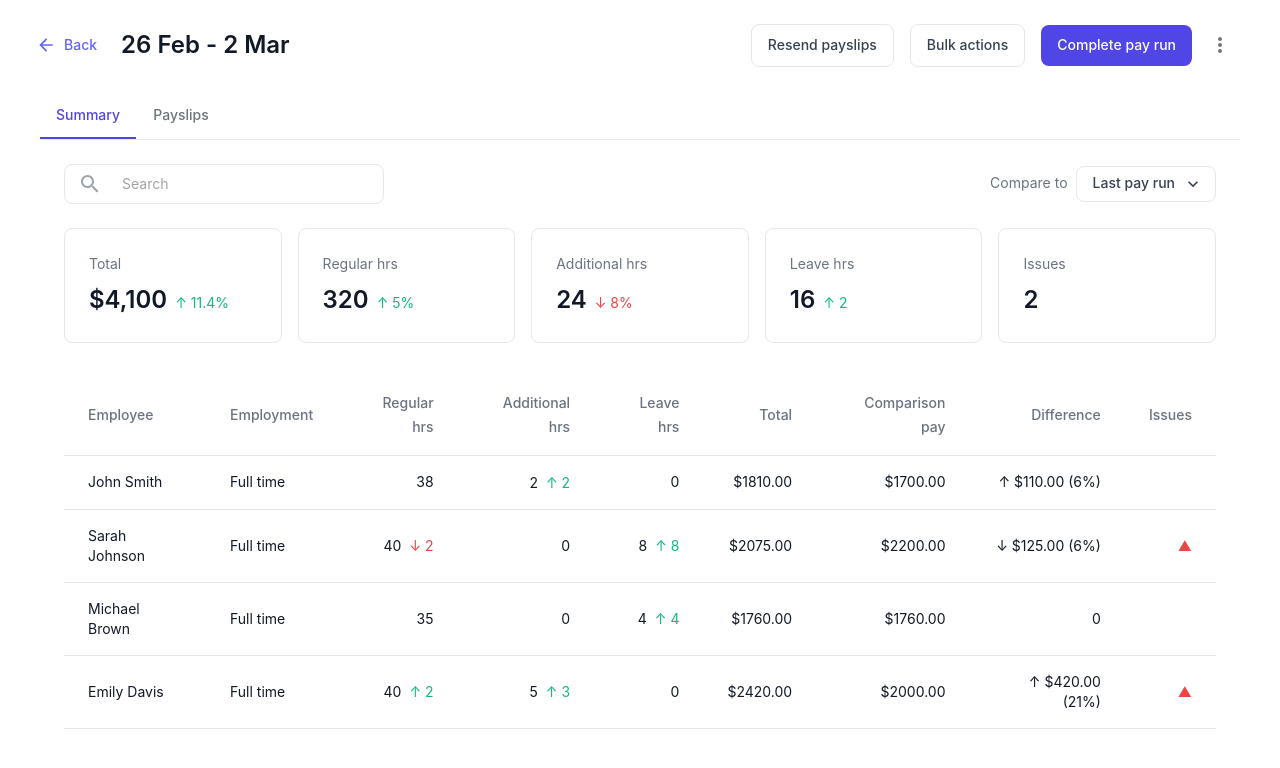
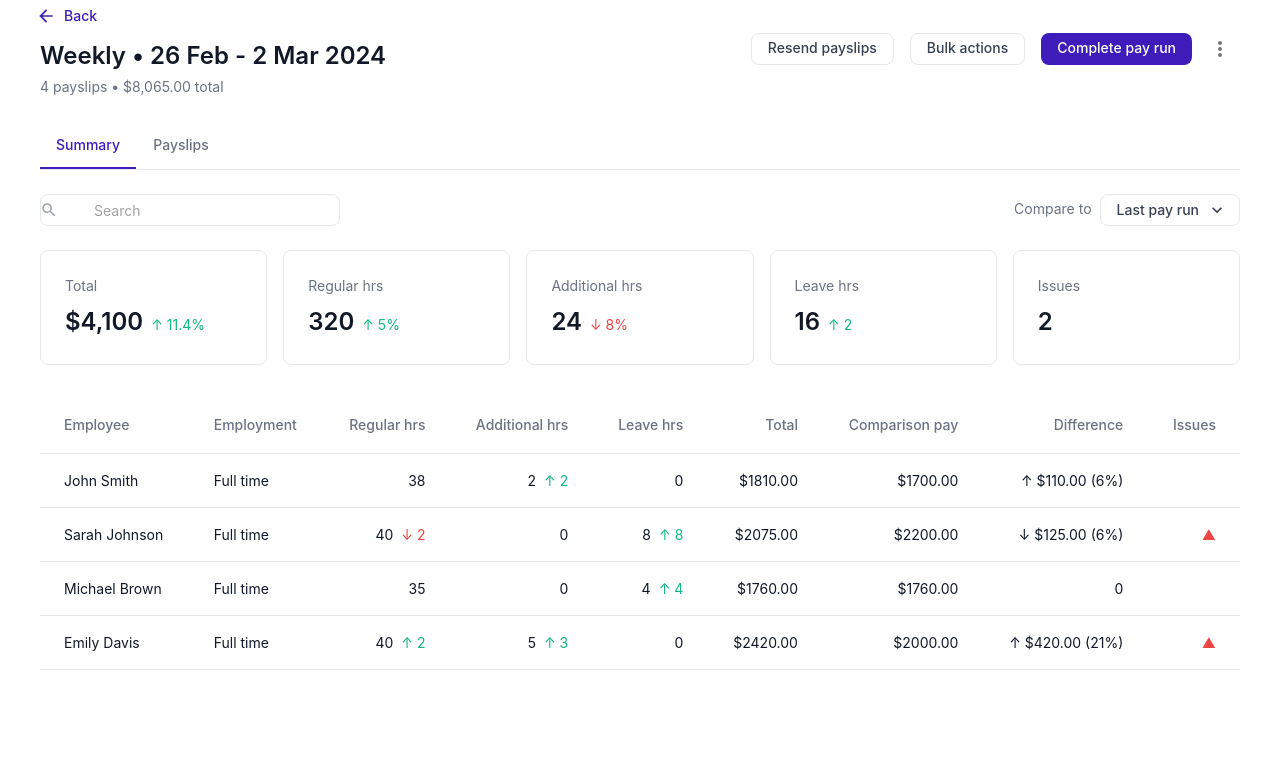
Before and after one commit to hannahewhite/payroll, a React (Create React App) app: page /payruns/1 in a window 1280 px wide. Shown: the top 768 px of the page. Built offline with nearby package versions, Linux system fonts and the light colour scheme.

Commit message:
Pay run details changes

```diff
--- a/src/App.tsx
+++ b/src/App.tsx
@@ -28,6 +28,7 @@ function App() {
                   period: '26 Feb - 2 Mar',
                   totalPayslips: 12,
                   totalAmount: '$112,000.00',
+                  calendar: 'Weekly',
                 }}
               />
             } />
--- a/src/components/PayrunDetailsPage.tsx
+++ b/src/components/PayrunDetailsPage.tsx
@@ -67,6 +67,7 @@ interface PayrunDetailsPageProps {
     period: string;
     totalPayslips: number;
     totalAmount: string;
+    calendar: string;
   };
 }
 
@@ -194,6 +195,11 @@ const PayrunDetailsPage: React.FC<PayrunDetailsPageProps> = ({ payrunData }) =>
     employee.role.toLowerCase().includes(searchTerm.toLowerCase())
   );
 
+  const filteredSummary = summaryData.filter(employee =>
+    employee.name.toLowerCase().includes(searchTerm.toLowerCase()) ||
+    employee.employment.toLowerCase().includes(searchTerm.toLowerCase())
+  );
+
   React.useEffect(() => {
     if (showToast) {
       const timer = setTimeout(() => {
@@ -206,29 +212,33 @@ const PayrunDetailsPage: React.FC<PayrunDetailsPageProps> = ({ payrunData }) =>
   }, [showToast]);
 
   return (
-    <Box sx={{ bgcolor: 'white', minHeight: '100vh', p: 3 }}>
-      <Box sx={{ maxWidth: '1200px', margin: '0 auto' }}>
+    <Box sx={{ bgcolor: 'white', minHeight: '100vh', p: 0 }}>
+      <Box sx={{ maxWidth: '1200px', margin: '0 auto', px: 0 }}>
         {/* Header */}
         <Box sx={{ display: 'flex', alignItems: 'center', mb: 3, gap: 2 }}>
-          <Box sx={{ display: 'flex', alignItems: 'center', gap: 1 }}>
+          <Box sx={{ display: 'flex', flexDirection: 'column', alignItems: 'flex-start' }}>
             <Button
               onClick={handleBack}
               startIcon={<ArrowBackIcon />}
               sx={{
-                color: '#6366F1',
+                color: '#3D1CBA',
                 textTransform: 'none',
                 fontSize: '14px',
                 fontWeight: 500,
                 p: 0,
                 minWidth: 'auto',
-                mr: 1,
+                mb: 1,
+                height: '32px',
                 '&:hover': { bgcolor: 'transparent' },
               }}
             >
               Back
             </Button>
-            <Typography variant="h5" sx={{ fontWeight: 600, color: '#111827', pl: 1 }}>
-              {payrunData.period}
+            <Typography variant="h5" sx={{ fontWeight: 600, color: '#111827' }}>
+              {payrunData.calendar ? `${payrunData.calendar} • ${payrunData.period} 2024` : `${payrunData.period} 2024`}
+            </Typography>
+            <Typography sx={{ color: '#6B7280', fontSize: '14px', mt: 0.5 }}>
+              {employeeData.length} payslips • ${summaryData.reduce((sum, e) => sum + e.total, 0).toLocaleString(undefined, {minimumFractionDigits: 2, maximumFractionDigits: 2})} total
             </Typography>
           </Box>
           <Box sx={{ flex: 1 }} />
@@ -240,6 +250,7 @@ const PayrunDetailsPage: React.FC<PayrunDetailsPageProps> = ({ payrunData }) =>
                 color: '#374151',
                 borderColor: '#E5E7EB',
                 textTransform: 'none',
+                height: '32px',
               }}
               onClick={() => navigate('/payruns/1/resend-payslips', { state: { period: payrunData.period } })}
             >
@@ -252,6 +263,7 @@ const PayrunDetailsPage: React.FC<PayrunDetailsPageProps> = ({ payrunData }) =>
                 color: '#374151',
                 borderColor: '#E5E7EB',
                 textTransform: 'none',
+                height: '32px',
               }}
             >
               Bulk actions
@@ -259,10 +271,11 @@ const PayrunDetailsPage: React.FC<PayrunDetailsPageProps> = ({ payrunData }) =>
             <Button
               variant="contained"
               sx={{
-                bgcolor: '#4F46E5',
+                bgcolor: '#3D1CBA',
                 color: 'white',
                 textTransform: 'none',
-                '&:hover': { bgcolor: '#4338CA' },
+                '&:hover': { bgcolor: '#3019A0' },
+                height: '32px',
               }}
             >
               Complete pay run
@@ -285,11 +298,11 @@ const PayrunDetailsPage: React.FC<PayrunDetailsPageProps> = ({ payrunData }) =>
                 fontWeight: 500,
                 color: '#6B7280',
                 '&.Mui-selected': {
-                  color: '#4F46E5',
+                  color: '#3D1CBA',
                 },
               },
               '& .MuiTabs-indicator': {
-                backgroundColor: '#4F46E5',
+                backgroundColor: '#3D1CBA',
               },
             }}
           >
@@ -300,7 +313,7 @@ const PayrunDetailsPage: React.FC<PayrunDetailsPageProps> = ({ payrunData }) =>
 
         {/* Content */}
         {tabValue === 0 ? (
-          <Box sx={{ p: 3 }}>
+          <Box sx={{ pl: 0, pr: 0, pt: 3, pb: 3 }}>
             {/* Search and Compare */}
             <Box sx={{
               display: 'flex',
@@ -311,18 +324,24 @@ const PayrunDetailsPage: React.FC<PayrunDetailsPageProps> = ({ payrunData }) =>
               <TextField
                 placeholder="Search"
                 size="small"
+                value={searchTerm}
+                onChange={e => setSearchTerm(e.target.value)}
                 InputProps={{
                   startAdornment: (
                     <InputAdornment position="start">
-                      <SearchIcon sx={{ color: '#9CA3AF' }} />
+                      <SearchIcon sx={{ color: '#9CA3AF', fontSize: 18, mr: 2 }} />
                     </InputAdornment>
                   ),
                 }}
                 sx={{
-                  width: '320px',
+                  width: '300px',
                   '& .MuiOutlinedInput-root': {
-                    height: '40px',
+                    height: '32px',
                     fontSize: '14px',
+                    pl: 0,
+                  },
+                  '& input': {
+                    paddingLeft: 0,
                   },
                 }}
               />
@@ -346,7 +365,7 @@ const PayrunDetailsPage: React.FC<PayrunDetailsPageProps> = ({ payrunData }) =>
                     textTransform: 'none',
                     fontSize: '14px',
                     fontWeight: 500,
-                    height: '36px',
+                    height: '32px',
                     '&:hover': {
                       borderColor: '#D1D5DB',
                       backgroundColor: '#F9FAFB',
@@ -559,7 +578,14 @@ const PayrunDetailsPage: React.FC<PayrunDetailsPageProps> = ({ payrunData }) =>
                   </TableRow>
                 </TableHead>
                 <TableBody>
-                  {summaryData.map((employee, index) => (
+                  {filteredSummary.length === 0 ? (
+                    <TableRow>
+                      <StyledTableCell colSpan={9} align="center" sx={{ color: '#6B7280', fontSize: '14px', py: 6 }}>
+                        No employees found matching your search.
+                      </StyledTableCell>
+                    </TableRow>
+                  ) : (
+                    filteredSummary.map((employee, index) => (
                       <TableRow key={index}>
                         <StyledTableCell>{employee.name}</StyledTableCell>
                         <StyledTableCell>{employee.employment}</StyledTableCell>
@@ -638,7 +664,8 @@ const PayrunDetailsPage: React.FC<PayrunDetailsPageProps> = ({ payrunData }) =>
                           )}
                         </StyledTableCell>
                       </TableRow>
-                  ))}
+                    ))
+                  )}
                 </TableBody>
               </Table>
             </TableContainer>
@@ -665,7 +692,7 @@ const PayrunDetailsPage: React.FC<PayrunDetailsPageProps> = ({ payrunData }) =>
                 InputProps={{
                   startAdornment: (
                     <InputAdornment position="start">
-                      <SearchIcon sx={{ color: '#9CA3AF' }} />
+                      <SearchIcon sx={{ color: '#9CA3AF', fontSize: 18, mr: 2 }} />
                     </InputAdornment>
                   ),
                 }}
```
Lines whose indentation alone changed are shown as unchanged.
